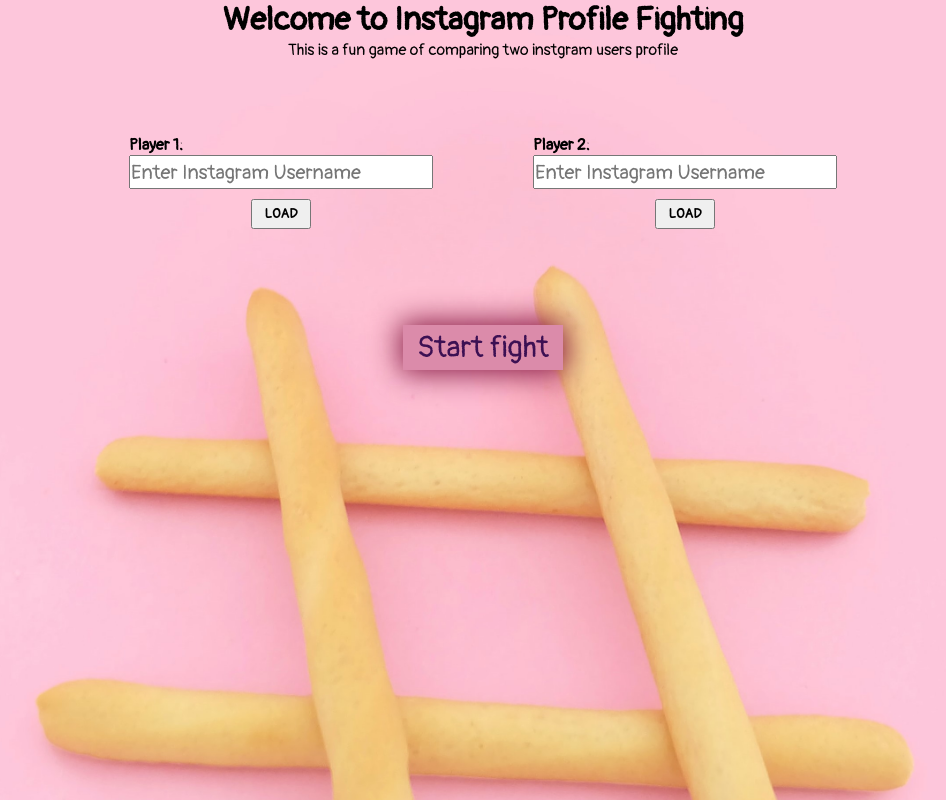
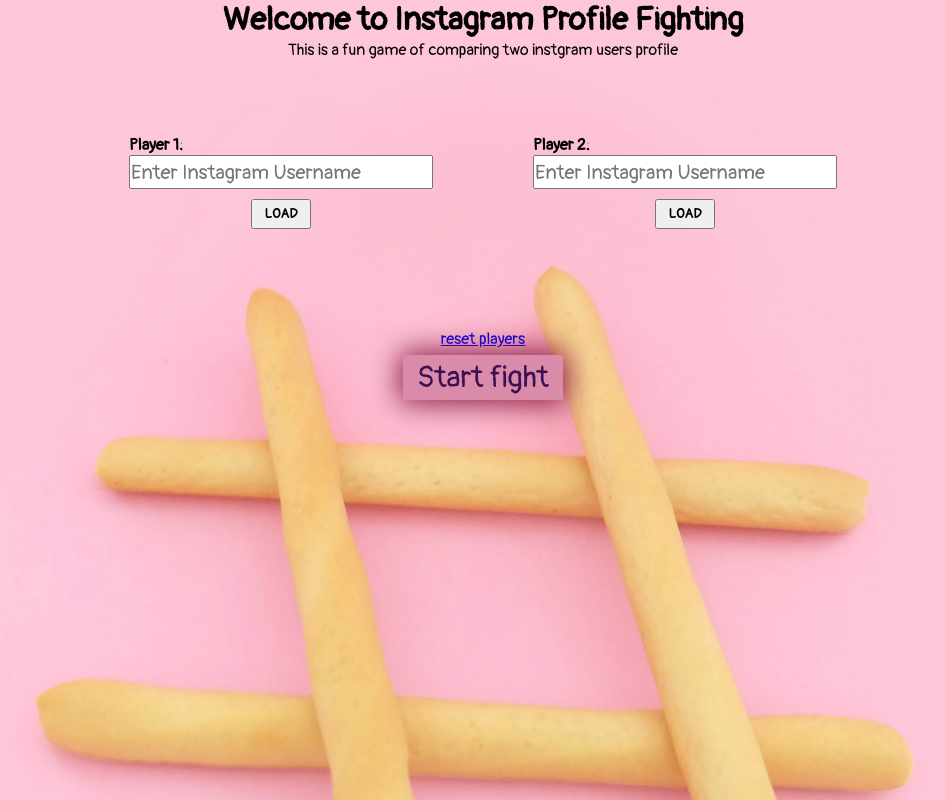
Before and after one commit to KB-Naveen/Instagram-profile-fighting, a plain HTML site: page fighting.html in a window 1280 px wide. Shown: the whole page, without its empty margins (157-1103 px from the left). Drawn offline with Linux system fonts and the light colour scheme.

Commit message:
reset button added

```diff
--- a/Scripts/user_load.js
+++ b/Scripts/user_load.js
@@ -10,6 +10,8 @@ async function load_user(tag){
     var div_tag = document.createElement('div')
     var player_tag = document.createElement('p')
     player_tag.innerText = 'Player '+n
+    player_tag.setAttribute('id','player_info'+n)
+    player_tag.setAttribute('data-value', result.graphql.user.username)
     var img_tag = document.createElement('img')
     img_tag.src = result.graphql.user.profile_pic_url_hd
     var p_tag = document.createElement('p')
--- a/Styles/fighting_style.css
+++ b/Styles/fighting_style.css
@@ -48,7 +48,7 @@ body{
     margin: 10px auto 0 auto;
 }
 
-a {
+#start_fight_btn {
     font-size: 30px;
     color: #3C1053FF;
     text-decoration: none;
@@ -56,4 +56,9 @@ a {
     background-color: #db8baa;
     padding: 0 10px;
     box-shadow: 0 0 30px 3px #841540;
+    margin-bottom: 30px;
 }
+
+.reset_btn {
+    margin-bottom: 10px;
+}
--- a/fighting.html
+++ b/fighting.html
@@ -27,7 +27,10 @@
             <button id="btn2" onclick="load_user(this)"><strong>LOAD</strong></button>
         </div>
     </div>
-    <a>Start fight</a>
+    <div class="reset_btn">
+        <a href="fighting.html">reset players</a>
+    </div>
+    <a id="start_fight_btn">Start fight</a>
     <script src="Scripts\user_search.js"></script>
     <script src="Scripts\user_select_collapse.js"></script>
     <script src="Scripts\user_load.js"></script>
```
